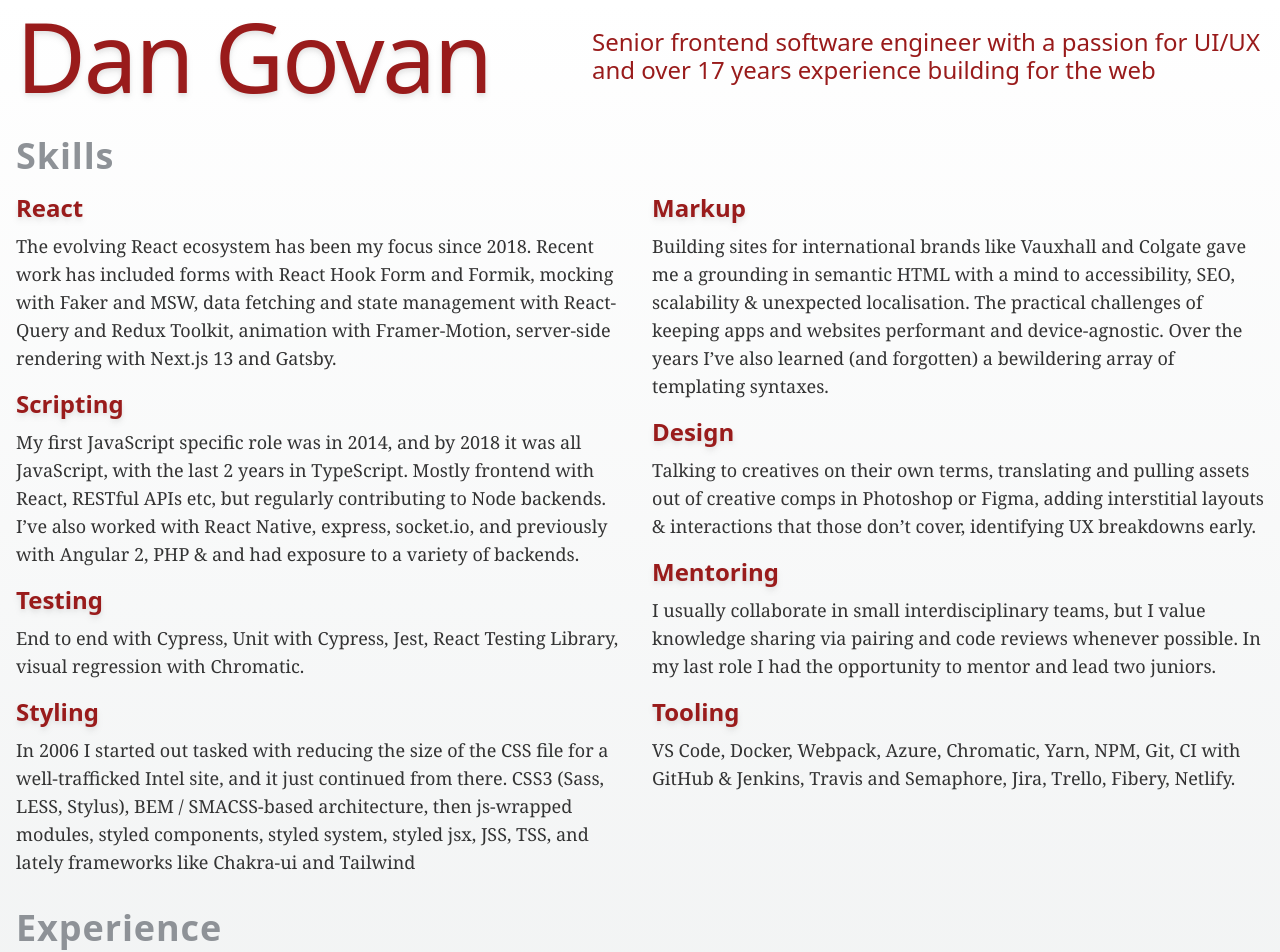
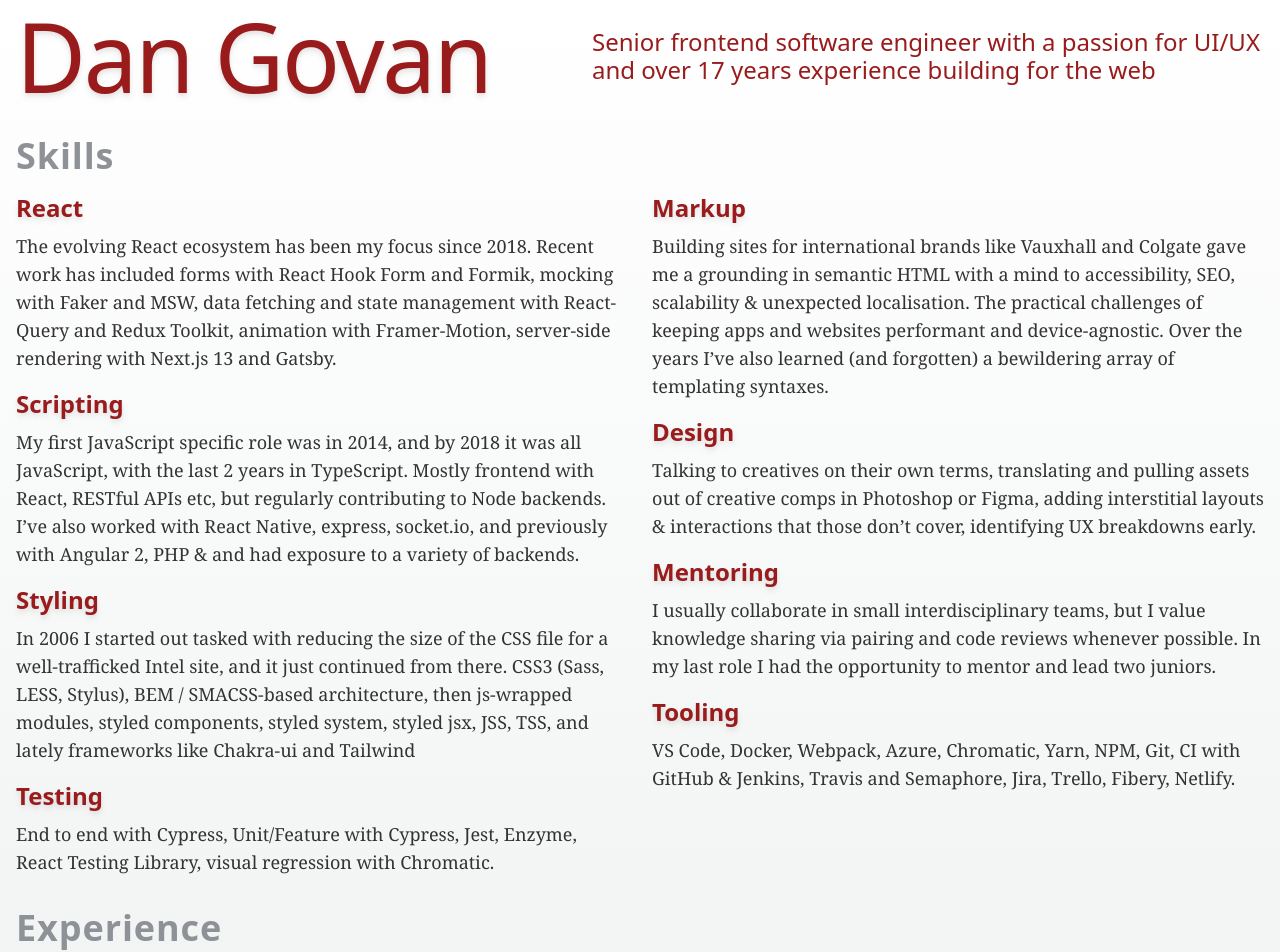
Before and after one commit to DanielGovan/showcase2023, a Next.js app: page / in a window 1280 px wide. Shown: the top 952 px of the page. Built offline with nearby package versions, Linux system fonts and the light colour scheme.

Commit message:
Testing copy tweak

```diff
--- a/app/page.tsx
+++ b/app/page.tsx
@@ -56,16 +56,16 @@ export default function Home() {
               express, socket.io, and previously with Angular 2, PHP &amp; and
               had exposure to a variety of backends.
             </Skill>
-            <Skill title="Testing">
-              End to end with Cypress, Unit with Cypress, Jest, React Testing
-              Library, visual regression with Chromatic.
-            </Skill>
             <Skill title="Styling">
               In 2006 I started out tasked with reducing the size of the CSS
               file for a well-trafficked Intel site, and it just continued from
               there. CSS3 (Sass, LESS, Stylus), BEM / SMACSS-based architecture,
               then js-wrapped modules, styled components, styled system, styled
               jsx, JSS, TSS, and lately frameworks like Chakra-ui and Tailwind
+            </Skill>
+            <Skill title="Testing">
+              End to end with Cypress, Unit/Feature with Cypress, Jest, Enzyme,
+              React Testing Library, visual regression with Chromatic.
             </Skill>
             <Skill title="Markup">
               Building sites for international brands like Vauxhall and Colgate
```
